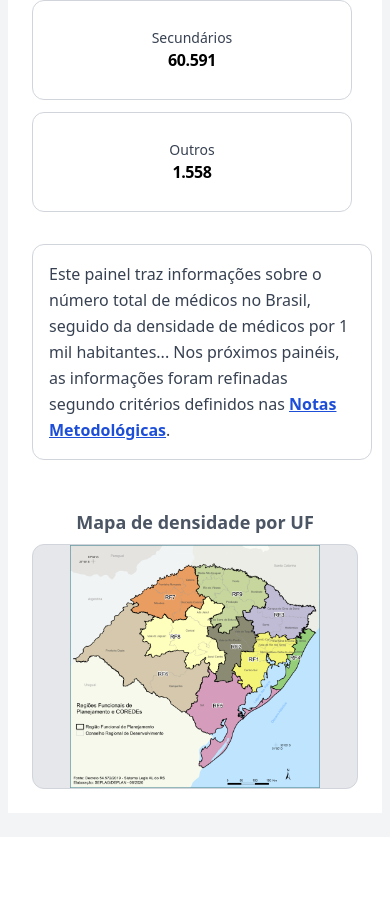
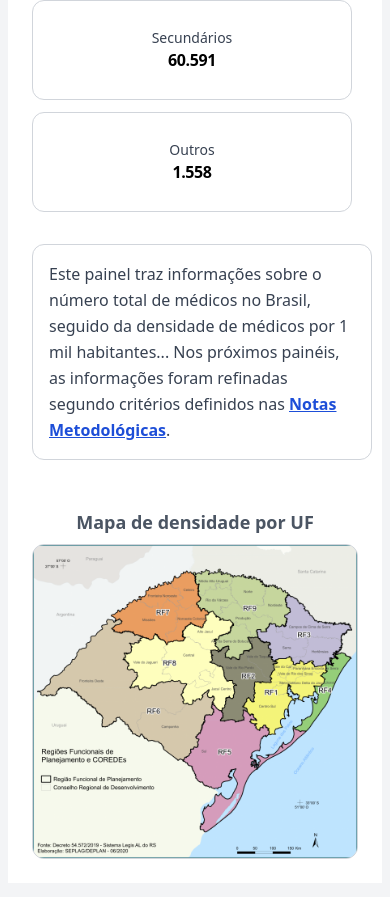
Before and after one commit to Tardis-Tecnologia/Cremers, a React (Create React App) app in the folder cremers-mapa-frontend/: page /demografia in a window 390 px wide. Shown: the part 1016-1913 px from the top of the page. Before the commit the page ends 1853 px from the top, so only its background shows below. Built offline with nearby package versions, Linux system fonts and the light colour scheme.

Commit message:
responsiveness adjustment

```diff
--- a/cremers-mapa-frontend/src/pages/About.tsx
+++ b/cremers-mapa-frontend/src/pages/About.tsx
@@ -8,7 +8,7 @@ const About: React.FC = () => {
     <Box component="main" className="min-h-screen bg-gray-50 flex flex-col md:flex-row">
       <Sidebar />
 
-      <Box className="flex-1 flex flex-col px-2 md:px-4 py-4 mt-16 md:mt-0">
+     <Box className="flex-1 flex flex-col px-2 md:px-4 py-4 pt-14 md:pt-4 md:pl-28">
         <Box className="w-full max-w-6xl mx-auto">
           <Typography
             variant="h4"
--- a/cremers-mapa-frontend/src/pages/DemografiaMedica.tsx
+++ b/cremers-mapa-frontend/src/pages/DemografiaMedica.tsx
@@ -90,10 +90,10 @@ const DemografiaMedica: React.FC = () => {
             </div>
           </div>
 
-          <div className="flex flex-col items-center w-full lg:max-w-[40%]">
+          <div className="flex flex-col items-center lg:max-w-[40%]">
             <span className="text-lg font-semibold text-gray-600 mb-2 mt-4 lg:mt-0">Mapa de densidade por UF</span>
-            <div className="w-full aspect-[4/3] bg-gray-200 rounded-xl border border-gray-300 overflow-hidden flex items-center justify-center">
-              <img src={mapaRS} alt="Mapa do RS" className="object-contain w-full h-full" />
+            <div className="w-full bg-gray-200 rounded-xl border border-gray-300 overflow-hidden flex items-center justify-center inline-block">
+              <img src={mapaRS} alt="Mapa do RS" className="object-contain w-full h-full block max-w-full h-auto" />
             </div>
           </div>
         </div>
```
